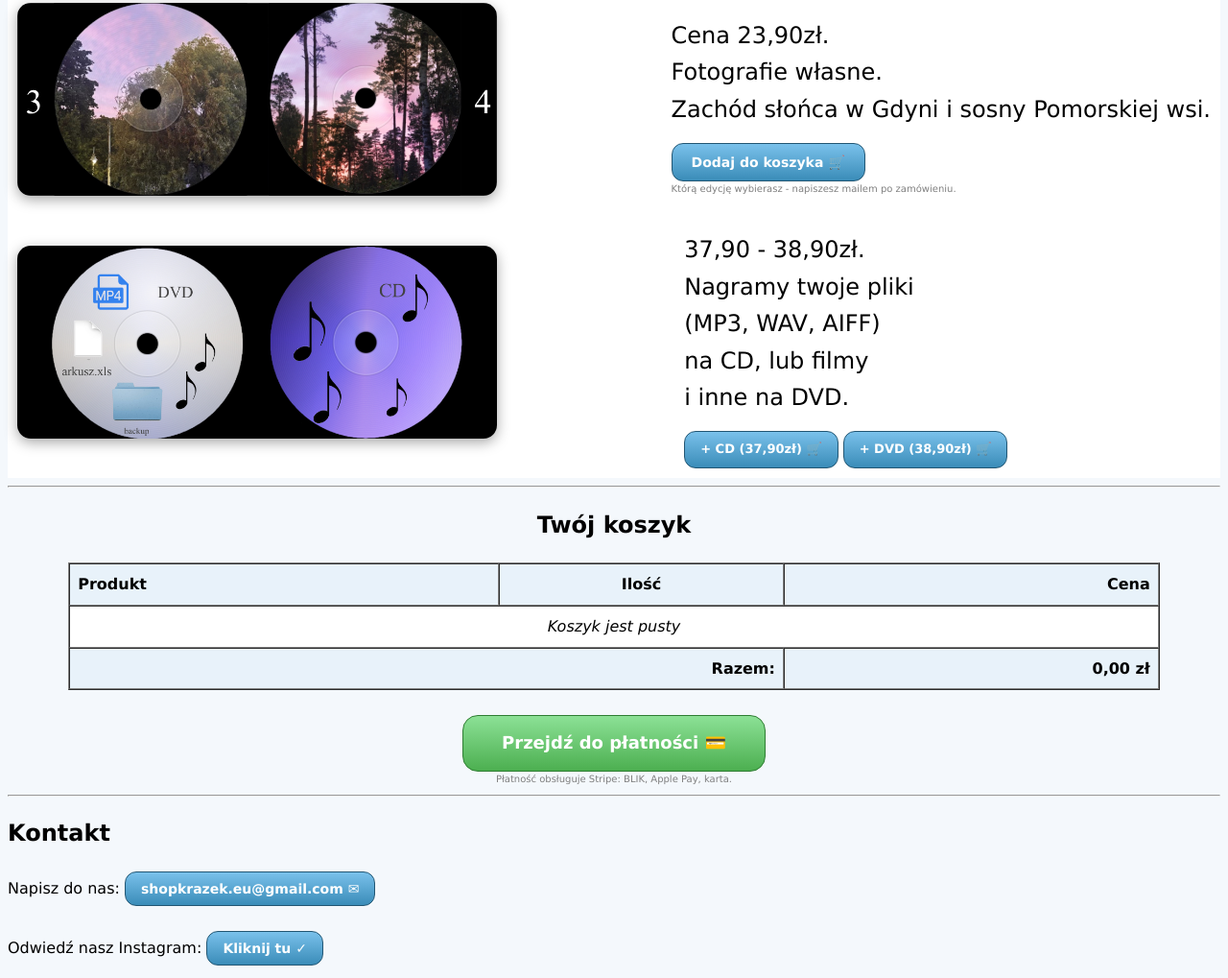
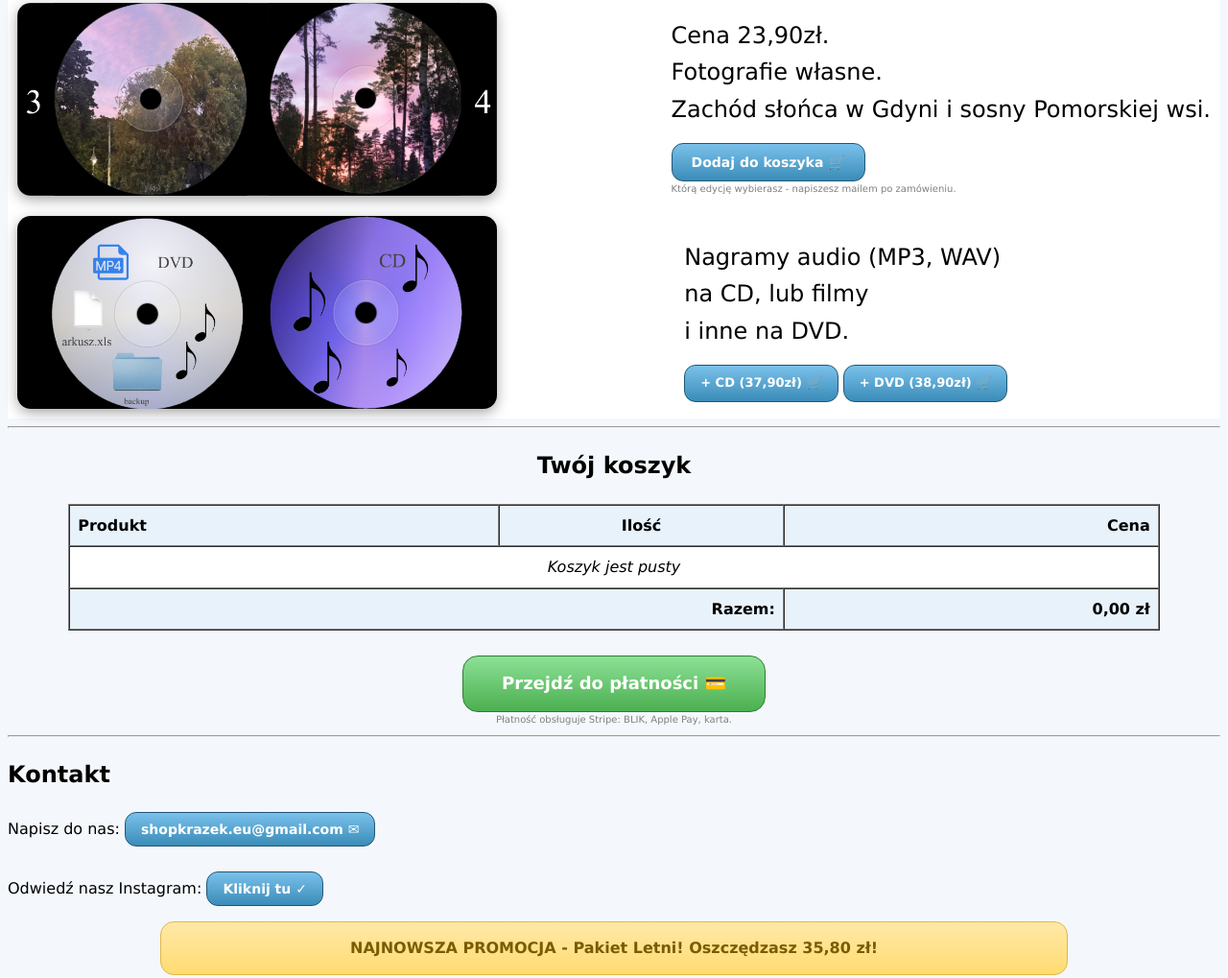
Before and after one commit to stasbrot/krazek, a website: page index.html in a window 1280 px wide. Shown: the part 1144-2163 px from the top of the page at 96% size. Drawn offline with Linux system fonts and the light colour scheme.

Commit message:
Update index.html

```diff
--- a/index.html
+++ b/index.html
@@ -65,7 +65,7 @@
      <img src="img/ed3.jpg" width="500" height="201" alt="Edycja 03">
     </td>
     <td width="45%">
-      <p><font size="5" face="Lucida Grande, Lucida Sans Unicode">37,90 - 38,90zł.<br>Nagramy twoje pliki<BR>(MP3, WAV, AIFF)<br> na CD, lub filmy<br>i inne na DVD.</font></p>
+      <p><font size="5" face="Lucida Grande, Lucida Sans Unicode">Nagramy audio (MP3, WAV)<br> na CD, lub filmy<br>i inne na DVD.</font></p>
       <a href="javascript:addToCart('recAudioCd')" class="btn-gradient" style="display: inline-block; padding: 8px 16px; border-radius: 12px; background-image: linear-gradient(to bottom, #7ac1eb, #3a8cb8); border: 1px solid #225673; color: white; font-family: 'Lucida Grande', 'Lucida Sans Unicode', sans-serif; font-size: 13px; font-weight: bold; text-decoration: none;">+ CD (37,90zł) &#128722;</a>
       <a href="javascript:addToCart('recVideoDvdPlusR')" class="btn-gradient" style="display: inline-block; padding: 8px 16px; border-radius: 12px; background-image: linear-gradient(to bottom, #7ac1eb, #3a8cb8); border: 1px solid #225673; color: white; font-family: 'Lucida Grande', 'Lucida Sans Unicode', sans-serif; font-size: 13px; font-weight: bold; text-decoration: none;">+ DVD (38,90zł) &#128722;</a>
     </td>
```
